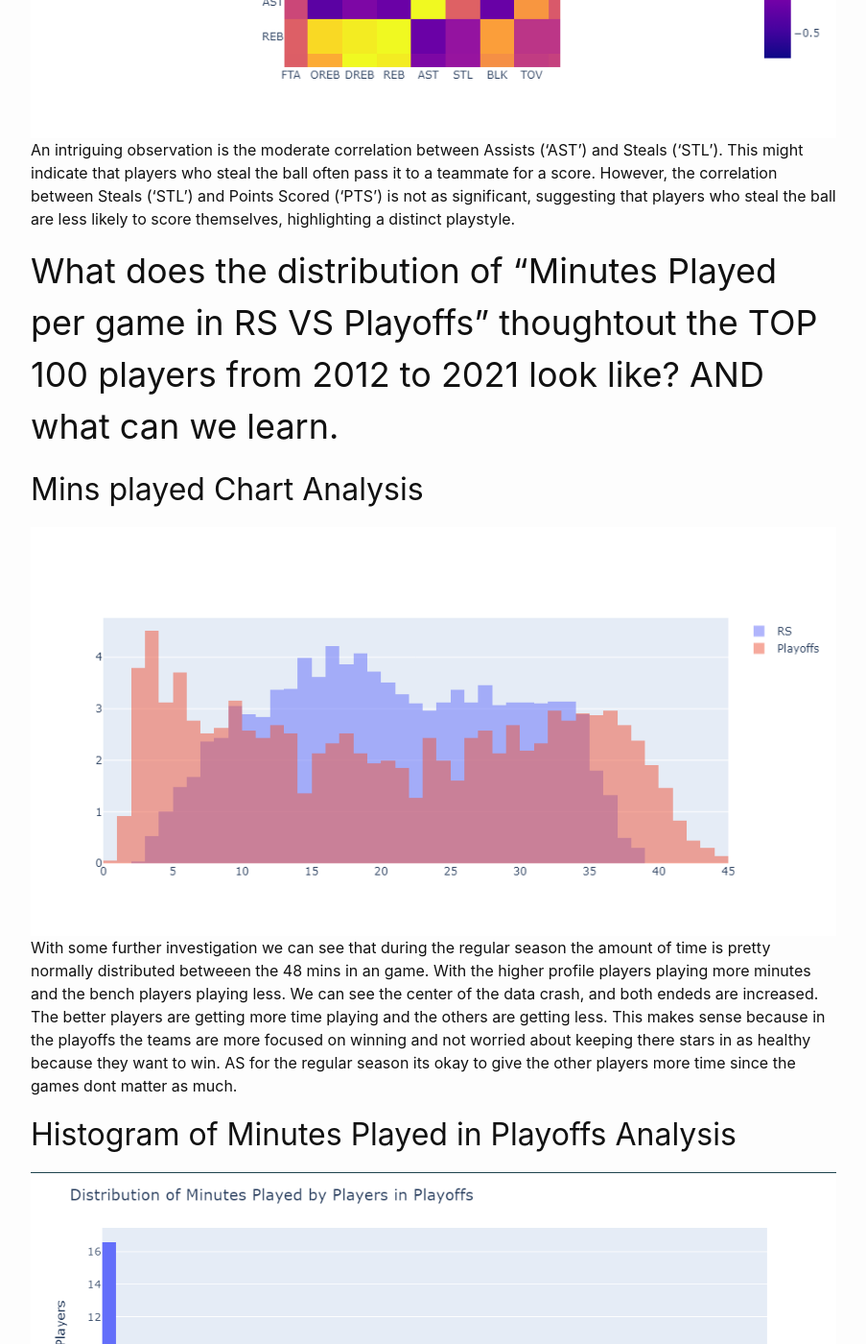
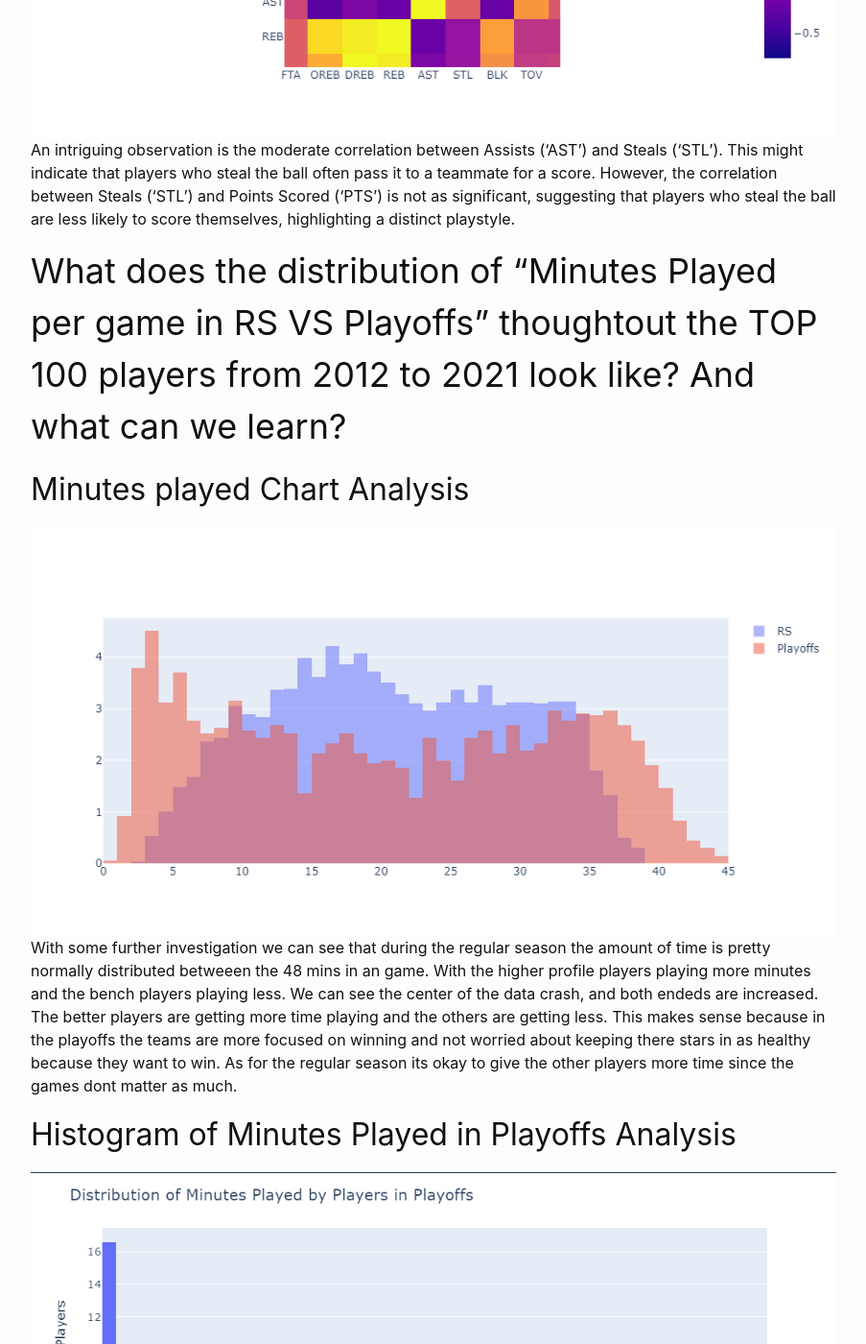
Before and after one commit to collinscd23/collinscd23.github.io, a Jekyll site: the page built from _posts/2023-12-11-EDA-Analysis.md, in a window 1280 px wide and 1400 px high, scrolled down 3526 px. Shown: the whole window at 96% size, without its empty margins (188-1091 px from the left). Built offline with Jekyll 4.4.1, drawn with Linux system fonts in a browser that asks for light colours; comment, search, counter and statistics services are not loaded.

Commit message:
Update 2023-12-11-EDA-Analysis.md

```diff
--- a/_posts/2023-12-11-EDA-Analysis.md
+++ b/_posts/2023-12-11-EDA-Analysis.md
@@ -37,10 +37,10 @@ The heatmap showcases interactions between different stats. For instance, the co
 ![Zoom on Heatmap](/assets/images/newplot.png)
 An intriguing observation is the moderate correlation between Assists ('AST') and Steals ('STL'). This might indicate that players who steal the ball often pass it to a teammate for a score. However, the correlation between Steals ('STL') and Points Scored ('PTS') is not as significant, suggesting that players who steal the ball are less likely to score themselves, highlighting a distinct playstyle.
 
-# What does the distribution of “Minutes Played per game in RS VS Playoffs” thoughtout the TOP 100 players from 2012 to 2021 look like? AND what can we learn.
-## Mins played Chart Analysis
-![Mins PLayed RS vs Playoff from 2012 to 2012](/assets/images/Playoffsvsreg.png)
-With some further investigation we can see that during the regular season the amount of time is pretty normally distributed betweeen the 48 mins in an game. With the higher profile players playing more minutes and the bench players playing less. We can see the center of the data crash, and both endeds are increased. The better players are getting more time playing and the others are getting less. This makes sense because in the playoffs the teams are more focused on winning and not worried about keeping there stars in as healthy because they want to win. AS for the regular season its okay to give the other players more time since the games dont matter as much.
+# What does the distribution of “Minutes Played per game in RS VS Playoffs” thoughtout the TOP 100 players from 2012 to 2021 look like? And what can we learn?
+## Minutes played Chart Analysis
+![Minutes PLayed RS vs Playoff from 2012 to 2012](/assets/images/Playoffsvsreg.png)
+With some further investigation we can see that during the regular season the amount of time is pretty normally distributed betweeen the 48 mins in an game. With the higher profile players playing more minutes and the bench players playing less. We can see the center of the data crash, and both endeds are increased. The better players are getting more time playing and the others are getting less. This makes sense because in the playoffs the teams are more focused on winning and not worried about keeping there stars in as healthy because they want to win. As for the regular season its okay to give the other players more time since the games dont matter as much.
 
 ## Histogram of Minutes Played in Playoffs Analysis
 ![Histogram of Minutes Played in Playoffs](/assets/images/Minsplayedgraph.png)
```
